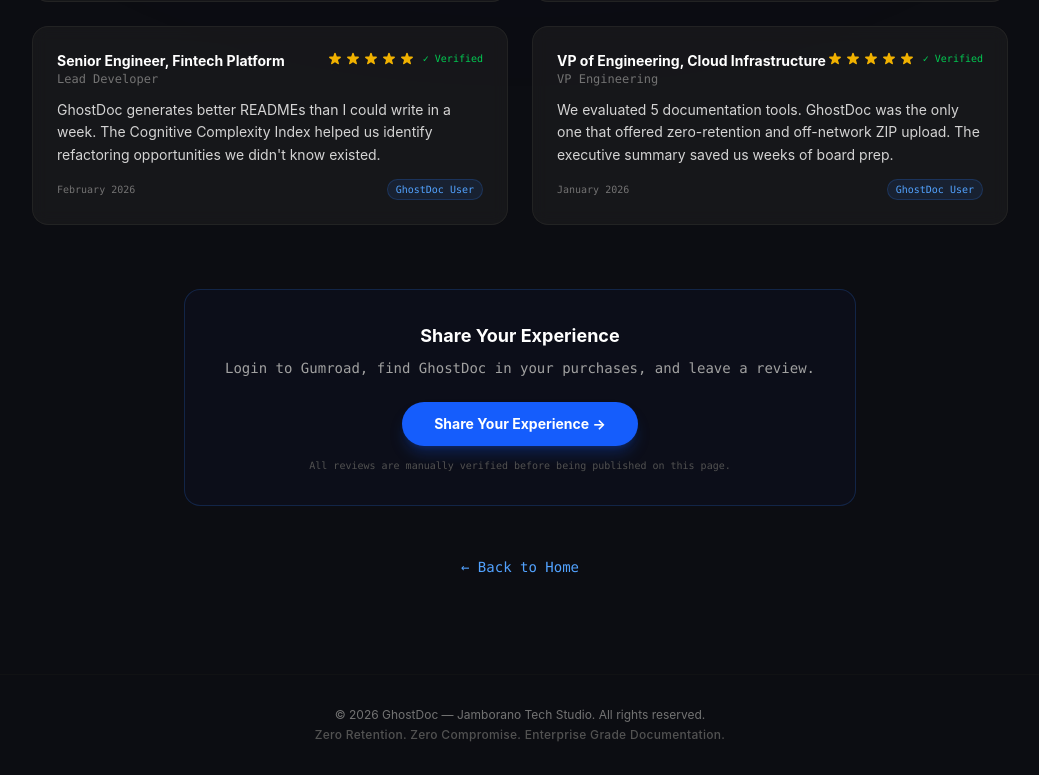
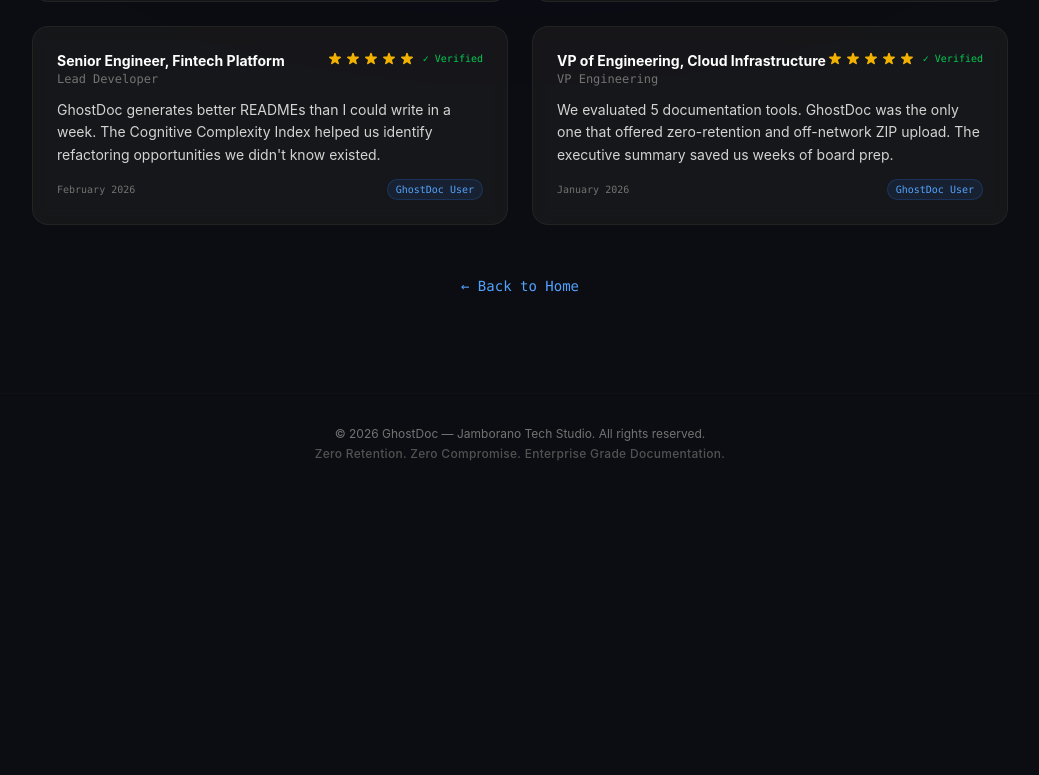
Before and after one commit to jamborano/ghostdoc-app, a Next.js app: page /testimonials in a window 1280 px wide. Shown: the part 965-1740 px from the top of the page, without its empty margins (120-1159 px from the left). After the commit the page ends 1459 px from the top, so only its background shows below. Built offline with nearby package versions, Linux system fonts and the light colour scheme.

Commit message:
fix: remove Testimonials link from header and Share Your Experience button to reduce confusion

```diff
--- a/app/testimonials/page.tsx
+++ b/app/testimonials/page.tsx
@@ -83,7 +83,7 @@
         <div className="h-[600px] w-[900px] bg-blue-700/10 rounded-full blur-[200px] opacity-70"></div>
       </div>
 
-      {/* HEADER — konsisten dengan home (tanpa Demo) */}
+      {/* HEADER — tanpa Testimonials link */}
       <header className="fixed top-0 w-full p-6 flex items-center justify-between z-40 bg-[#0c0d12]/80 backdrop-blur-md border-b border-neutral-900/40">
         <Link href="/" className="flex items-center gap-3 cursor-pointer group" aria-label="GhostDoc Home">
           <div className="relative w-8 h-8 transition-transform duration-300 group-hover:scale-110">
@@ -100,9 +100,6 @@
           </div>
         </Link>
         <div className="flex items-center gap-6">
-          <Link href="/testimonials" className="text-xs text-blue-400 font-mono border-b border-blue-500/50">
-            Testimonials
-          </Link>
           <div className="flex items-center gap-2 px-4 py-2 rounded-full bg-blue-900/10 border border-blue-500/20">
             <span className="w-2 h-2 rounded-full bg-green-500 animate-pulse"></span>
             <span className="text-xs font-bold text-blue-400 tracking-wider">API OPERATIONAL</span>
@@ -110,7 +107,7 @@
         </div>
       </header>
 
-      {/* HERO — center */}
+      {/* HERO — tetap center */}
       <section className="relative z-10 w-full flex-1 flex flex-col items-center justify-center px-4 pt-32 pb-12 text-center">
         <div className="max-w-4xl mx-auto">
           <h1 className="text-4xl md:text-6xl font-black tracking-tight mb-6">
@@ -123,7 +120,6 @@
             Real reviews from teams who ship faster with GhostDoc. All reviews are from verified users.
           </p>
 
-          {/* Stats */}
           <div className="flex flex-wrap items-center justify-center gap-8 mb-16">
             <div className="flex items-center gap-3">
               <span className="text-4xl font-black text-white">4.9</span>
@@ -146,7 +142,7 @@
         </div>
       </section>
 
-      {/* REVIEWS GRID */}
+      {/* REVIEWS GRID — tanpa CTA Share */}
       <section className="relative z-10 max-w-5xl mx-auto px-6 pb-24">
         <div className="grid grid-cols-1 md:grid-cols-2 gap-6">
           {reviews.map((review) => (
@@ -183,25 +179,6 @@
           ))}
         </div>
 
-        {/* ===== SHARE YOUR EXPERIENCE — CTA ===== */}
-        <div className="mt-16 text-center p-8 bg-blue-950/10 rounded-2xl border border-blue-500/20 max-w-2xl mx-auto">
-          <h2 className="text-lg font-bold text-white mb-2">Share Your Experience</h2>
-          <p className="text-sm text-neutral-400 mb-6 font-mono">
-            Login to Gumroad, find GhostDoc in your purchases, and leave a review.
-          </p>
-          <a
-            href="https://gumroad.com/products"
-            target="_blank"
-            rel="noopener noreferrer"
-            className="inline-block px-8 py-3 bg-blue-600 hover:bg-blue-500 text-white font-bold text-sm rounded-full transition-all shadow-lg shadow-blue-600/25 hover:shadow-blue-600/50"
-          >
-            Share Your Experience →
-          </a>
-          <p className="text-[10px] text-neutral-600 mt-3 font-mono">
-            All reviews are manually verified before being published on this page.
-          </p>
-        </div>
-
         {/* Back to Home */}
         <div className="mt-12 text-center">
           <Link href="/" className="text-blue-400 hover:text-blue-300 text-sm font-mono">
```
